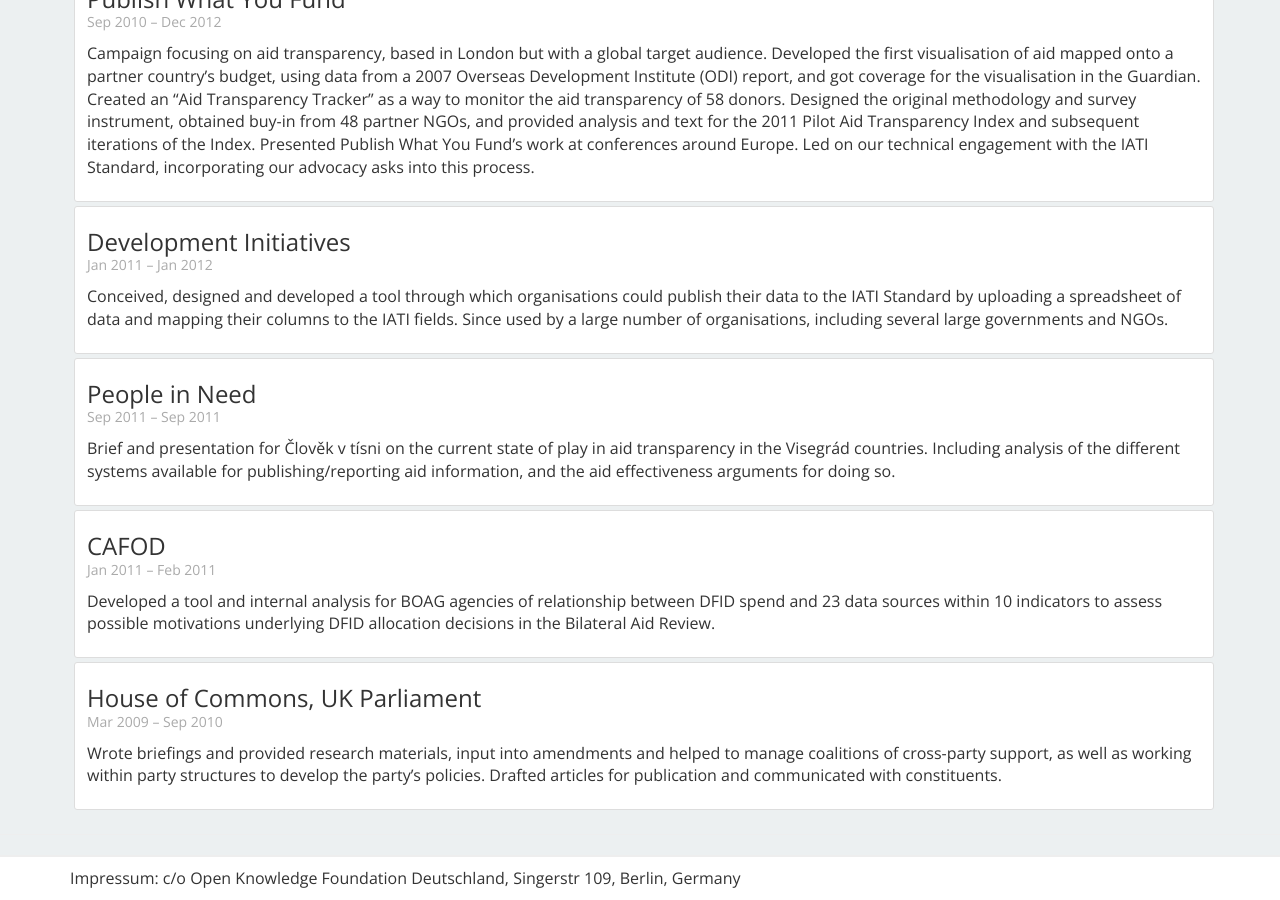
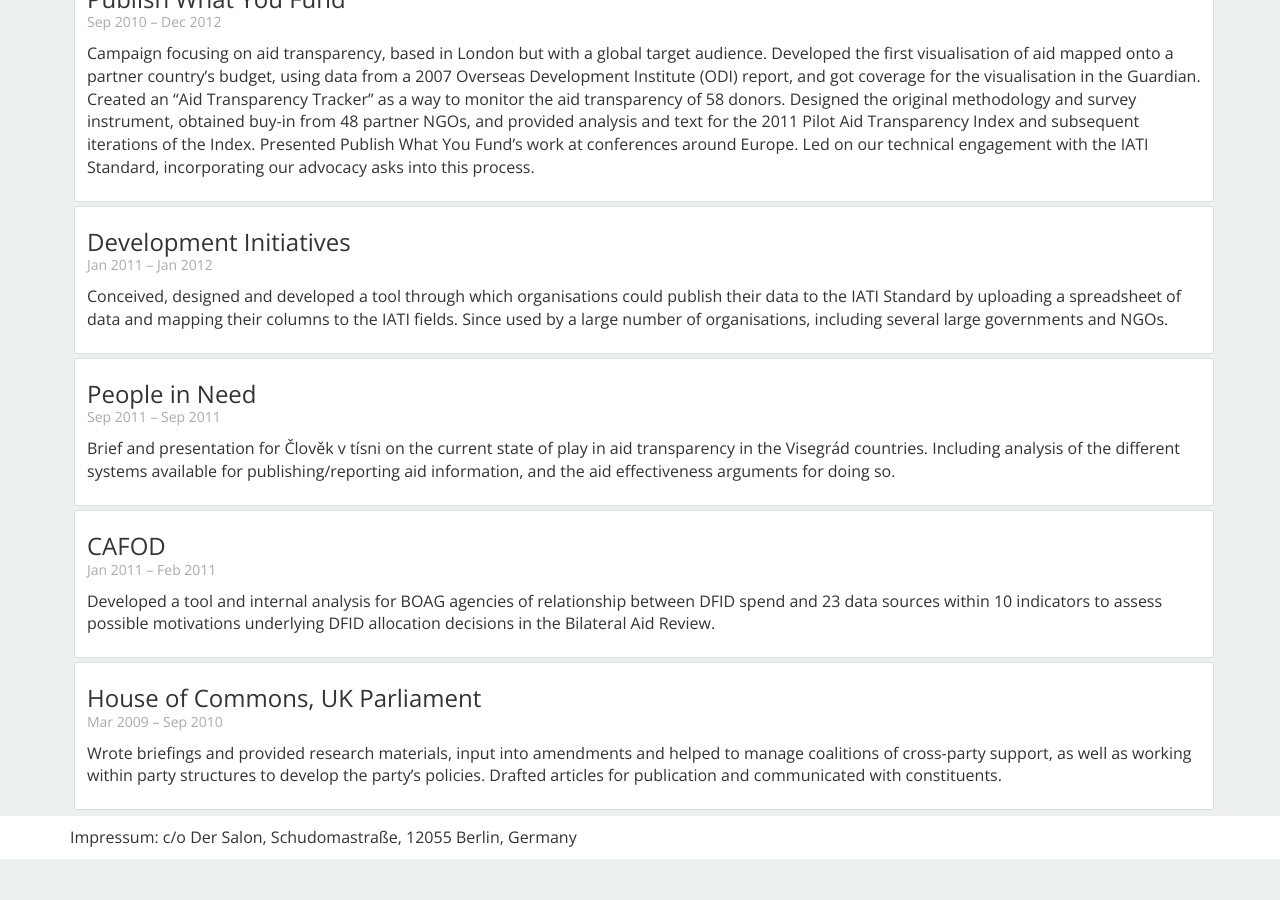
Before and after one commit to markbrough/markbrough.github.com, a Jekyll site: the page built from index.md, in a window 1280 px wide and 900 px high, scrolled down 3524 px. Built offline with Jekyll 4.4.1, drawn with Linux system fonts in a browser that asks for light colours; nearby versions of some CDN libraries; after the commit the page ends 4383 px from its top, so only the background shows below that.

Commit message:
Remove unnecessary imports and update impressum

```diff
--- a/_includes/footer.html
+++ b/_includes/footer.html
@@ -1,12 +1,9 @@
 </div>
-  <script src="/bower_components/jquery/dist/jquery.min.js"></script>
-  <script src="/js/bootstrap.min.js"></script>
-  <hr />
   <footer>
     <div class="container">
       <div class="row">
         <div class="col-md-12">
-          Impressum: c/o Open Knowledge Foundation Deutschland, Singerstr 109, Berlin, Germany
+          Impressum: c/o Der Salon, Schudomastraße, 12055 Berlin, Germany
         </div>
       </div>
     </div>
```
